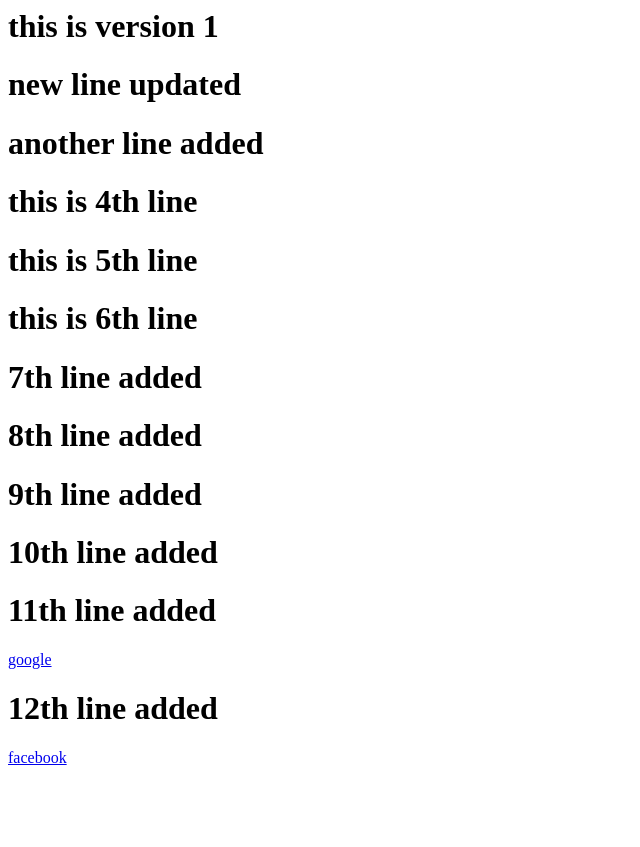
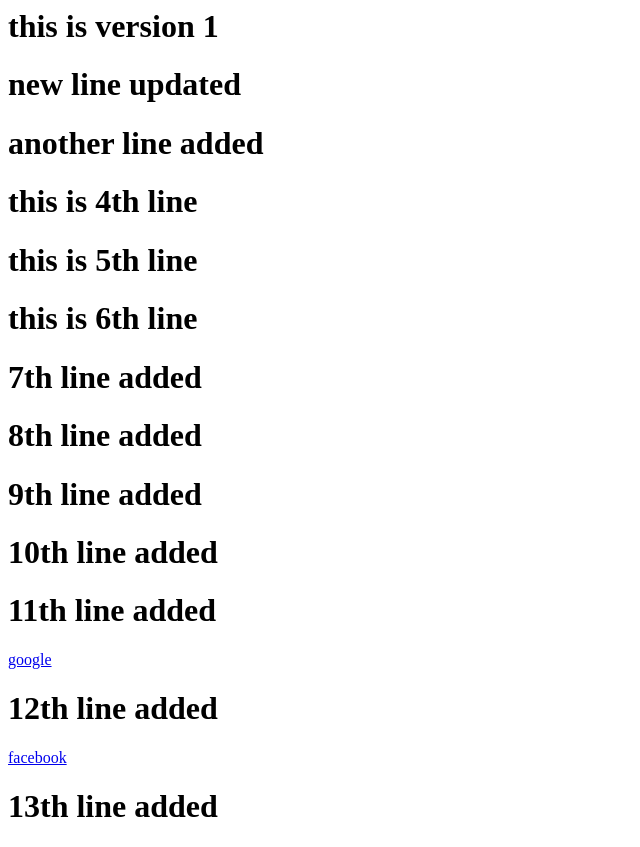
Before and after one commit to akshay-005/safeparking, a plain HTML site: page index.html in a window 1280 px wide. Shown: the whole page, without its empty margins (0-640 px from the left). Before the commit the page ends 800 px from the top, so only its background shows below. Drawn offline with Linux system fonts and the light colour scheme.

Commit message:
13th line added

```diff
--- a/index.html
+++ b/index.html
@@ -12,3 +12,4 @@
 <a href="https://www.google.com">google</a>
 <h1> 12th line added </h1>
 <a href="https://www.facebook.com">facebook</a>
+<h1> 13th line added </h1>
```
